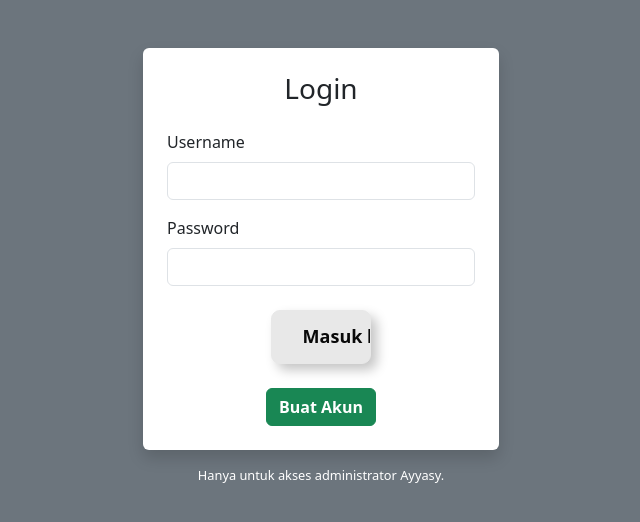
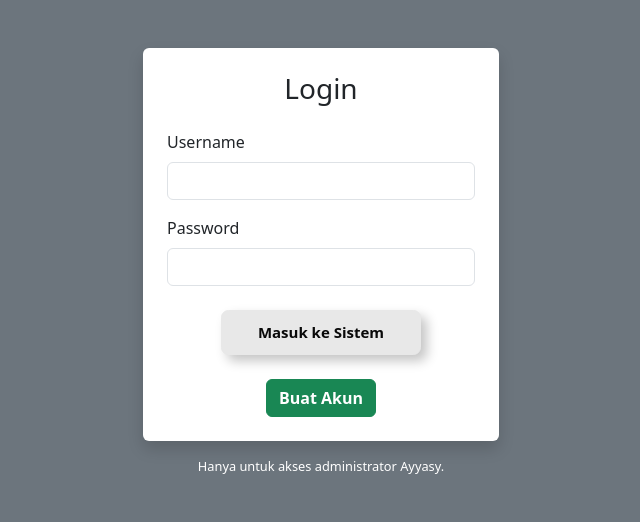
Before and after one commit to ayyasyLN-01/aplikasi-lembur-karyawan, a website: page public/login.html in a window 1280 px wide. Shown: the whole page, without its empty margins (319-959 px from the left). Drawn offline with nearby package versions, Linux system fonts and the light colour scheme.

Commit message:
Update animasi.css

```diff
--- a/public/animasi.css
+++ b/public/animasi.css
@@ -1,7 +1,7 @@
 /* --- GAYA TOMBOL DINAMIS (ANTI BOCOR) --- */
 .btn-dinamis {
     display: block;
-    width: 100px; /* <--- Pastikan ada titik koma di sini! */
+    width: 200px; /* <--- Pastikan ada titik koma di sini! */
     white-space: nowrap;
     margin: 0 auto; /* <--- Pastikan ada titik koma di sini! */
 
@@ -14,7 +14,7 @@
     z-index: 1;
     color: #090909 !important;
     padding: 0.7em 1.7em;
-    font-size: 18px;
+    font-size: 15px;
     cursor: pointer;
     border-radius: 0.5em;
     background: #e8e8e8 !important;
```
